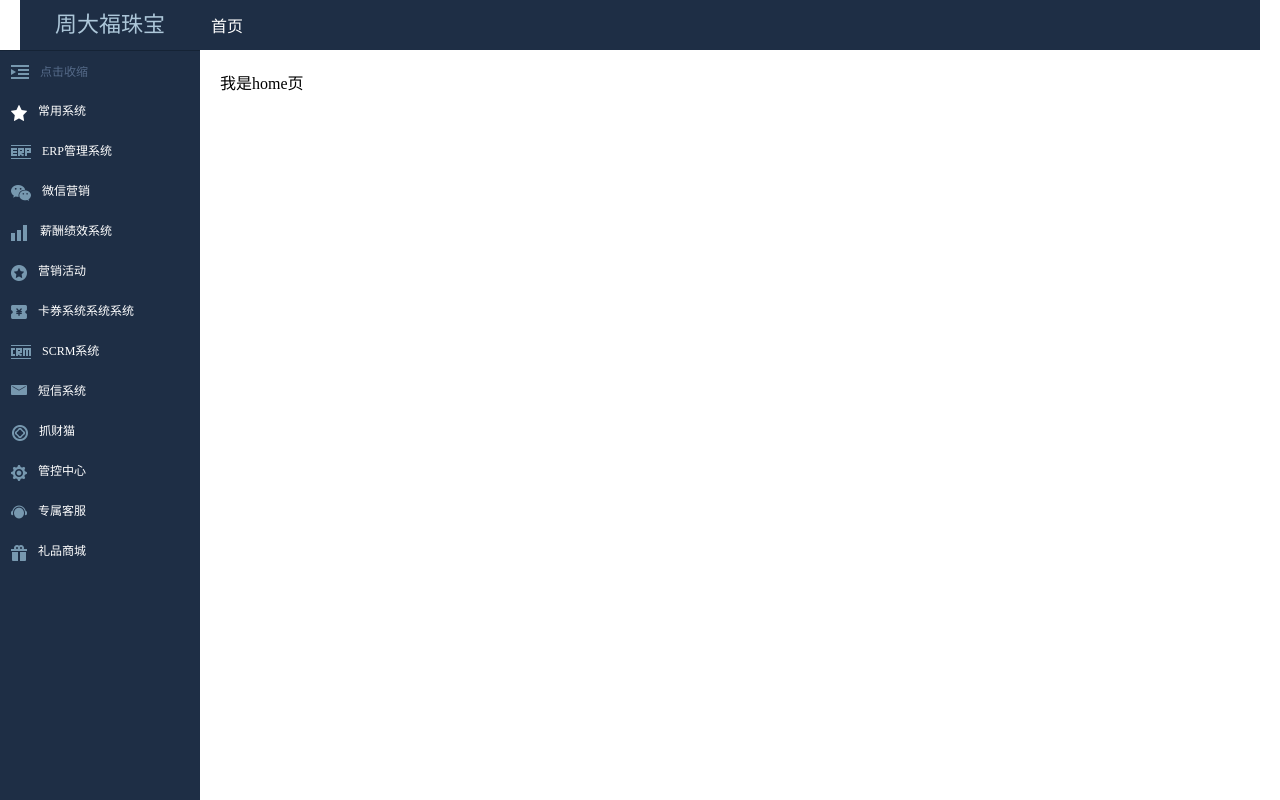
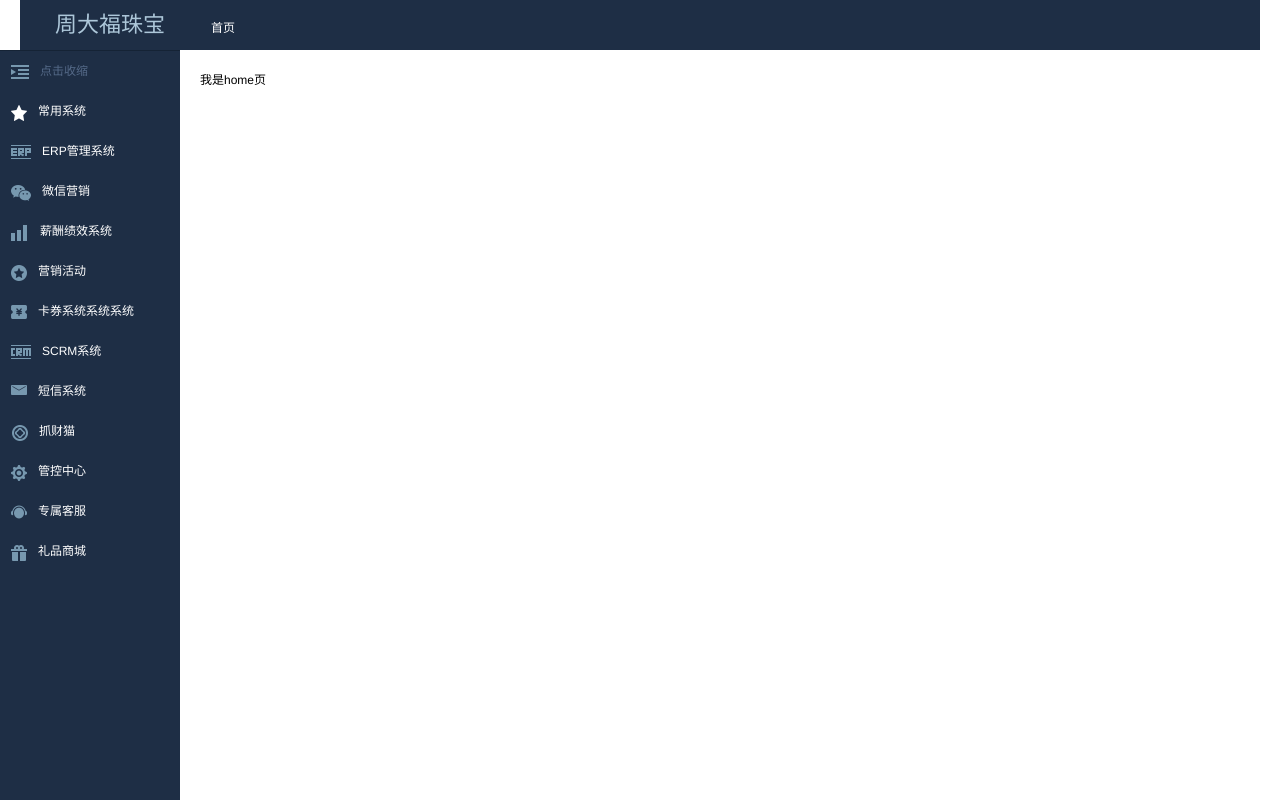
Before and after one commit to kenneyHong/appvue, a Vue app: page / in a window 1280 px wide. Built offline with nearby package versions, Linux system fonts and the light colour scheme.

Commit message:
修个侧边栏宽度和添加收缩功能

```diff
--- a/src/App.vue
+++ b/src/App.vue
@@ -1,12 +1,13 @@
 <template>
   <div style="height: 100%;overflow: hidden;">
-    <el-container>
+    <router-view v-if="noLayout" id="#app" class="container" />
+    <el-container v-else>
       <el-header height="50px">
         <headerBar />
       </el-header>
       <el-container>
-        <el-aside width="200px">
-          <sideBar />
+        <el-aside :style="'width:' + sideBarWidth + 'px'">
+          <sideBar  @isShow="flexWidthSys" />
         </el-aside>
         <el-main>
           <router-view/>
@@ -21,7 +22,27 @@ import headerBar from '@/components/header.vue'
 import sideBar from '@/components/sideBar.vue'
 export default {
   data() {
-    return {}
+    return {
+      sideBarWidth: 180,
+      noLayout: true
+    }
+  },
+  mounted() {
+    this.noLayout = this.$route.path.indexOf('/login') > -1
+  },
+  methods: {
+    flexWidthSys(data) {
+      if (data) {
+        this.sideBarWidth = this.sideBarWidth - 140
+      } else {
+        this.sideBarWidth = this.sideBarWidth + 140
+      }
+    }
+  },
+  watch: {
+    '$route.path'() {
+      this.noLayout = this.$route.path.indexOf('/login') > -1
+    }
   },
   components: {
     headerBar,
@@ -46,6 +67,20 @@ html,body{
   width:100%;
   height:100%;
 }
+body {
+  min-width: 1280px;
+  height: 100%;
+  padding: 0px !important;
+  margin: 0px !important;
+  -moz-osx-font-smoothing: grayscale;
+  -webkit-font-smoothing: antialiased;
+  text-rendering: optimizeLegibility;
+  font-family: Helvetica Neue, Helvetica, PingFang SC, Hiragino Sans GB,
+    Microsoft YaHei, Arial, sans-serif;
+  font-size: 12px;
+  overflow: hidden;
+  overflow-x: auto;
+}
 ul{list-style:none}
 a{text-decoration: none;}
 img{vertical-align:top;border:none}
@@ -62,10 +97,14 @@ img{vertical-align:top;border:none}
 .el-aside {
   background-color: #D3DCE6;
   color: #333;
+  overflow:hidden;
+  transition: width 0.5s;
+  -moz-transition: width 0.5s;	/* Firefox 4 */
+  -webkit-transition: width 0.5s;	/* Safari 和 Chrome */
+  -o-transition: width 0.5s;
 }
 .el-main {
-  padding: 0;
-  height: calc(100% - 50px);
+  padding: 10px;
 }
 
 .el-container {
--- a/src/components/sideBar.vue
+++ b/src/components/sideBar.vue
@@ -2,7 +2,7 @@
 <template>
   <div class="sideBar">
     <div class="sideContent">
-      <span class="shrink">
+      <span class="shrink" @click="telescopicTab">
         <img class="Icon" src="../assets/images/clicktoShrink.png" alt="img">
         <span class="clickto">点击收缩</span>
       </span>
@@ -62,19 +62,24 @@
 export default {
   props: {},
   data () {
-    return {}
+    return {
+      isShrink: false
+    }
   },
   methods: {
+    telescopicTab() {
+      this.isShrink = !this.isShrink
+      this.$emit('isShow', this.isShrink)
+    }
   },
-  mounted () {
-  },
+  mounted () {},
   watch: {},
   components: {}
 }
 </script>
 <style lang="scss" scoped>
 .sideBar {
-  width: 200px;
+  width: 180px;
   height: 100%;
   background-color: #1e2e45;
   .sideContent {
@@ -94,6 +99,7 @@ export default {
     .Icon{
       float: left;
       margin-top: 14px;
+      width: 18px;
     }
     .clickto{
       color: #546987;
```
Also changed, not shown: src/assets/style/reset.scss (added).
